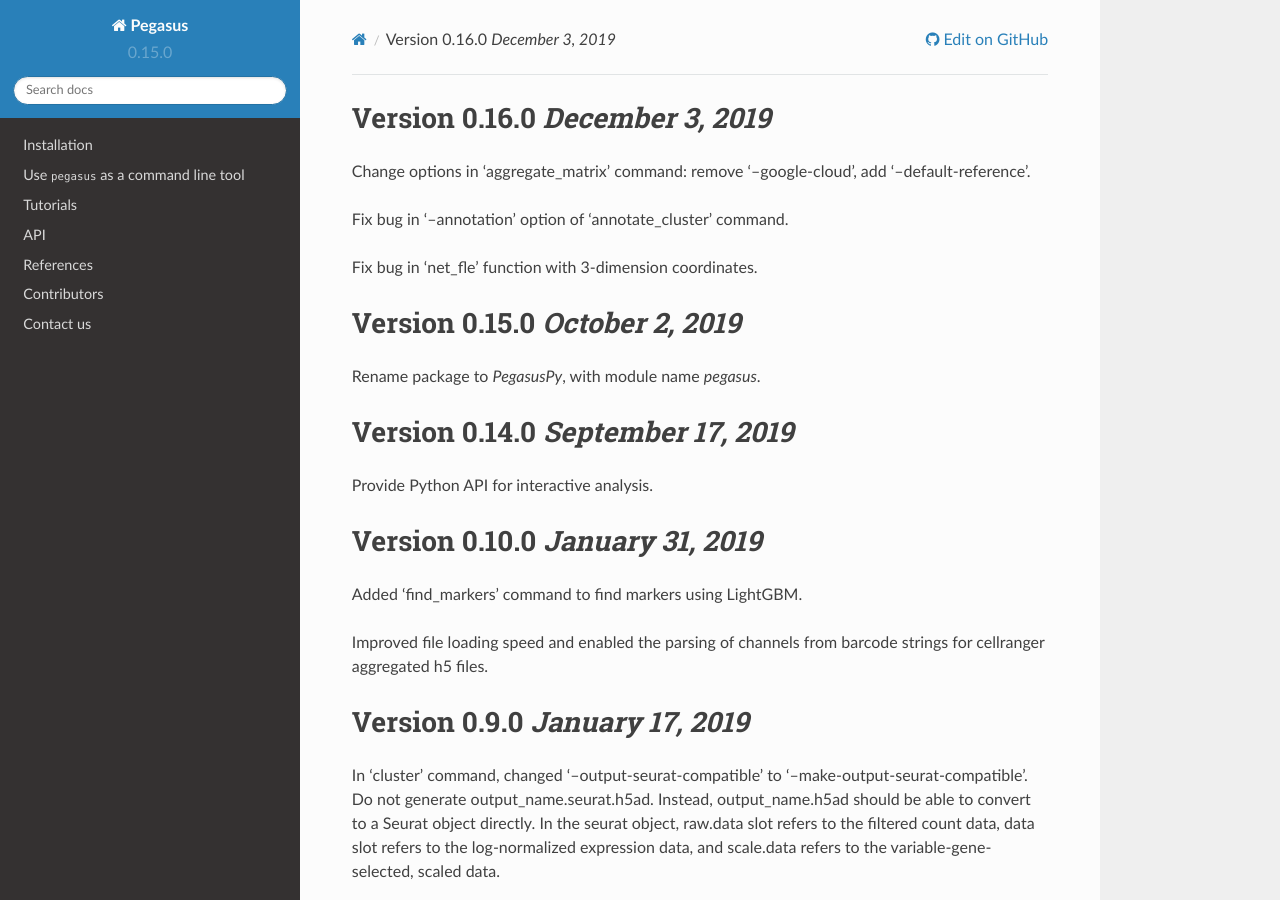
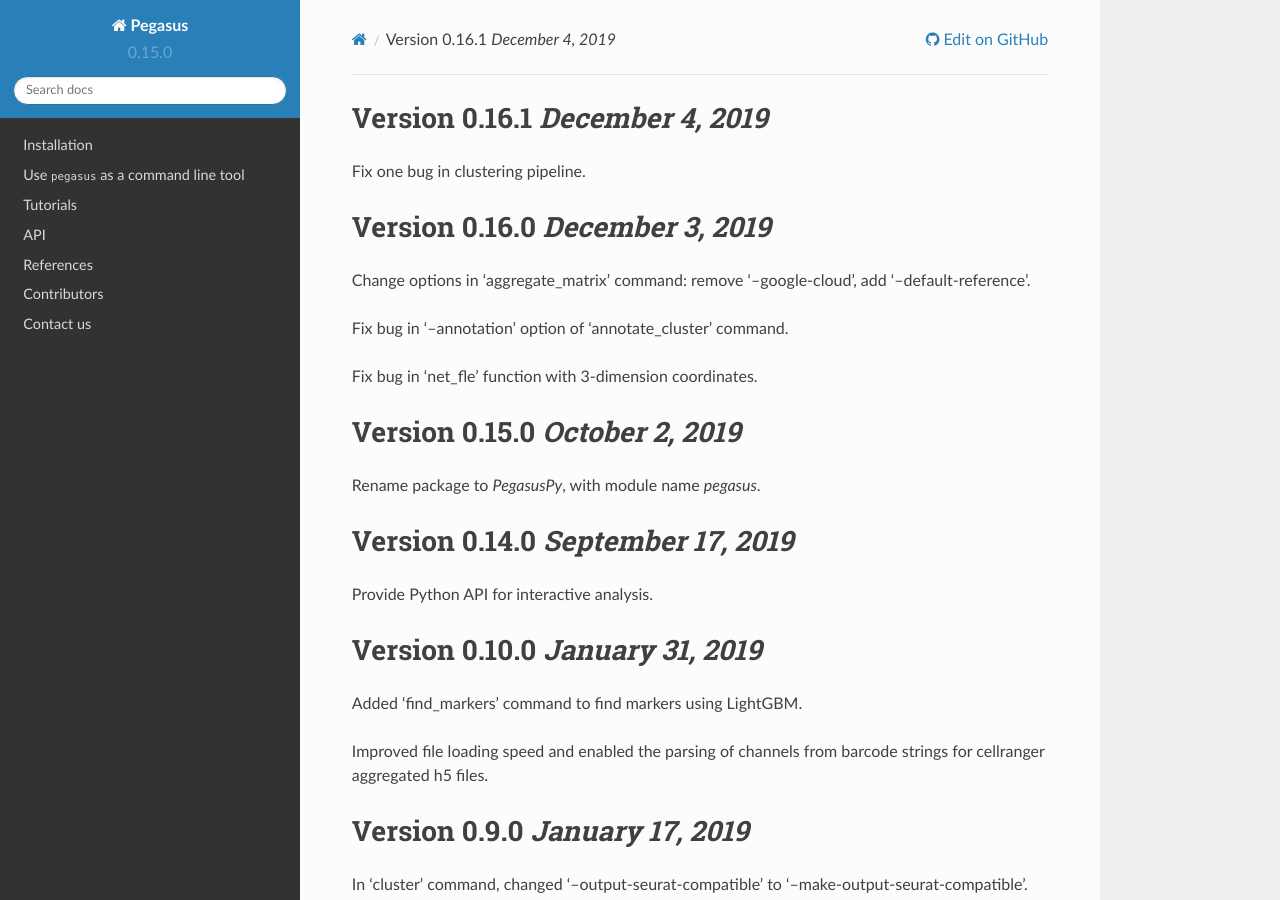
Before and after one commit to lilab-bcb/pegasus, a Sphinx documentation site: the page built from docs/release_notes.rst, in a window 1280 px wide and 900 px high. Built offline with Sphinx 7.4.7 and the Read the Docs theme 2.0.0, drawn with Linux system fonts in a browser that asks for light colours; formulas are drawn with MathJax 3.

Commit message:
update release document

```diff
--- a/docs/release_notes.rst
+++ b/docs/release_notes.rst
@@ -1,3 +1,8 @@
+Version 0.16.1 `December 4, 2019`
+-----------------------------------
+
+Fix one bug in clustering pipeline.
+
 Version 0.16.0 `December 3, 2019`
 -----------------------------------
 
```
